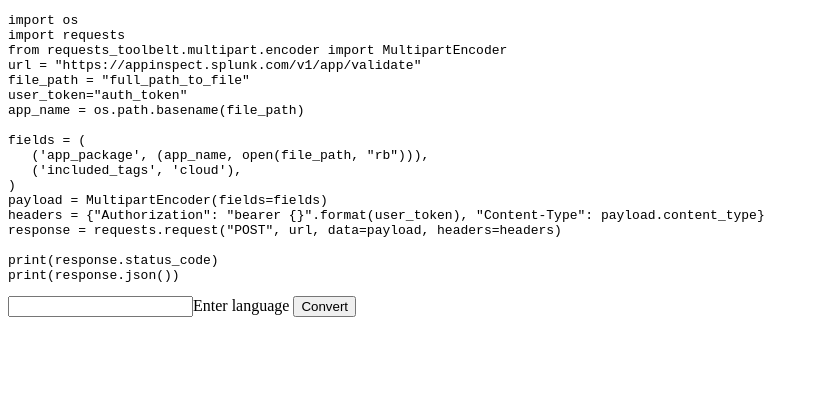
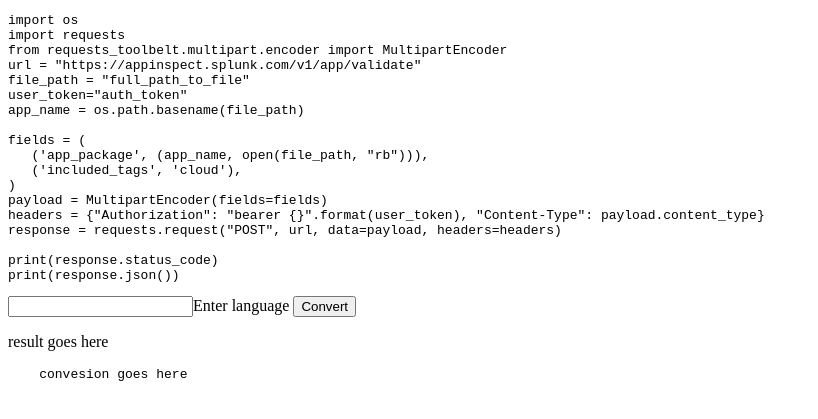
Before and after one commit to PKing70/PKing70.github.io, a plain HTML site: page index.html in a window 1280 px wide. Shown: the part 87-506 px from the top of the page, without its empty margins (0-818 px from the left). Drawn offline with Linux system fonts and the light colour scheme.

Commit message:
Update index.html

```diff
--- a/index.html
+++ b/index.html
@@ -26,8 +26,9 @@ print(response.json())
 </pre>
 <input targetLanguage="text" id="lang">Enter language</input>
 <button onclick="callTranspiler()">Convert</button>
-<p id="result"></p>
+<p id="result">result goes here</p>
 <pre id="conversion">
+    convesion goes here
 </pre>
 <script>
 //    const target = Math.floor(Math.random() * 100) + 1;
```
